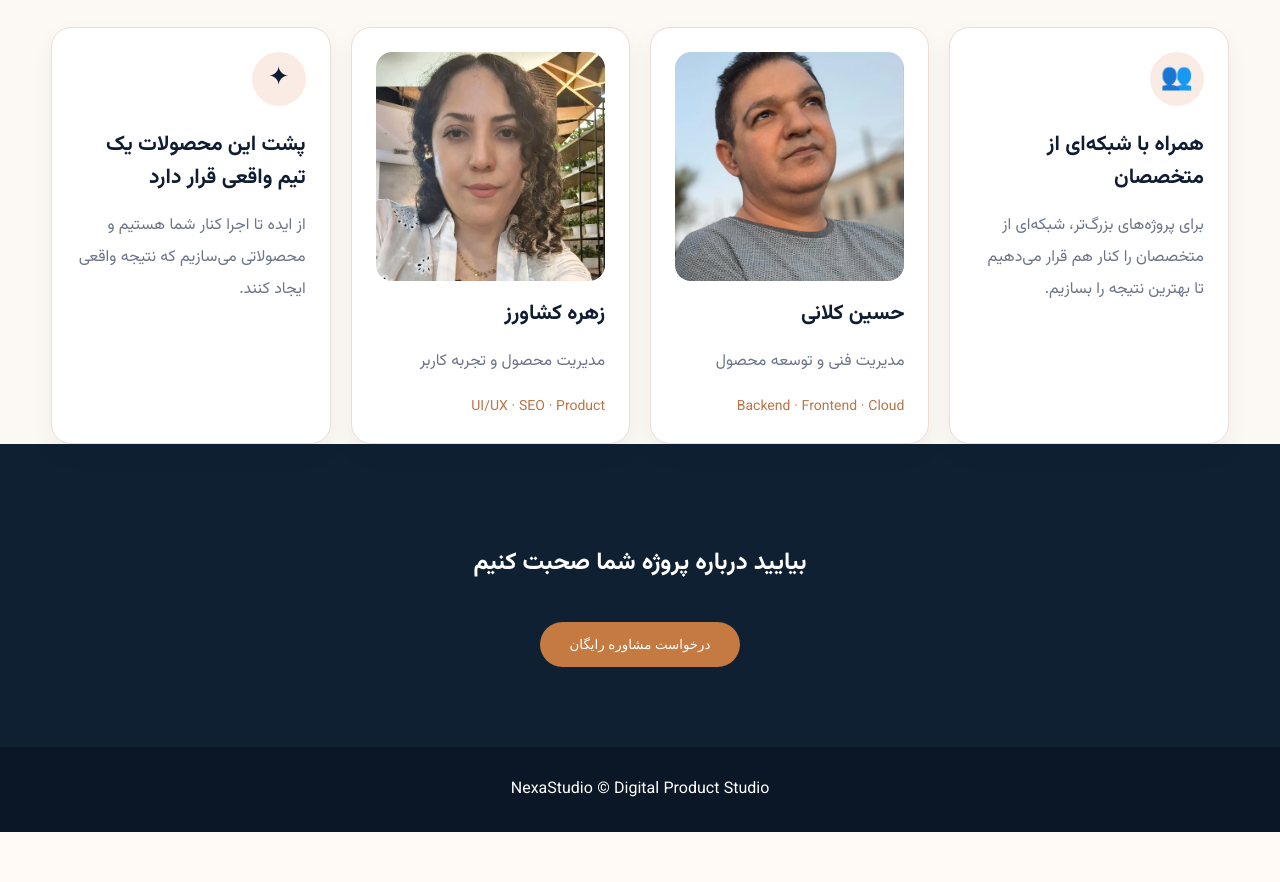
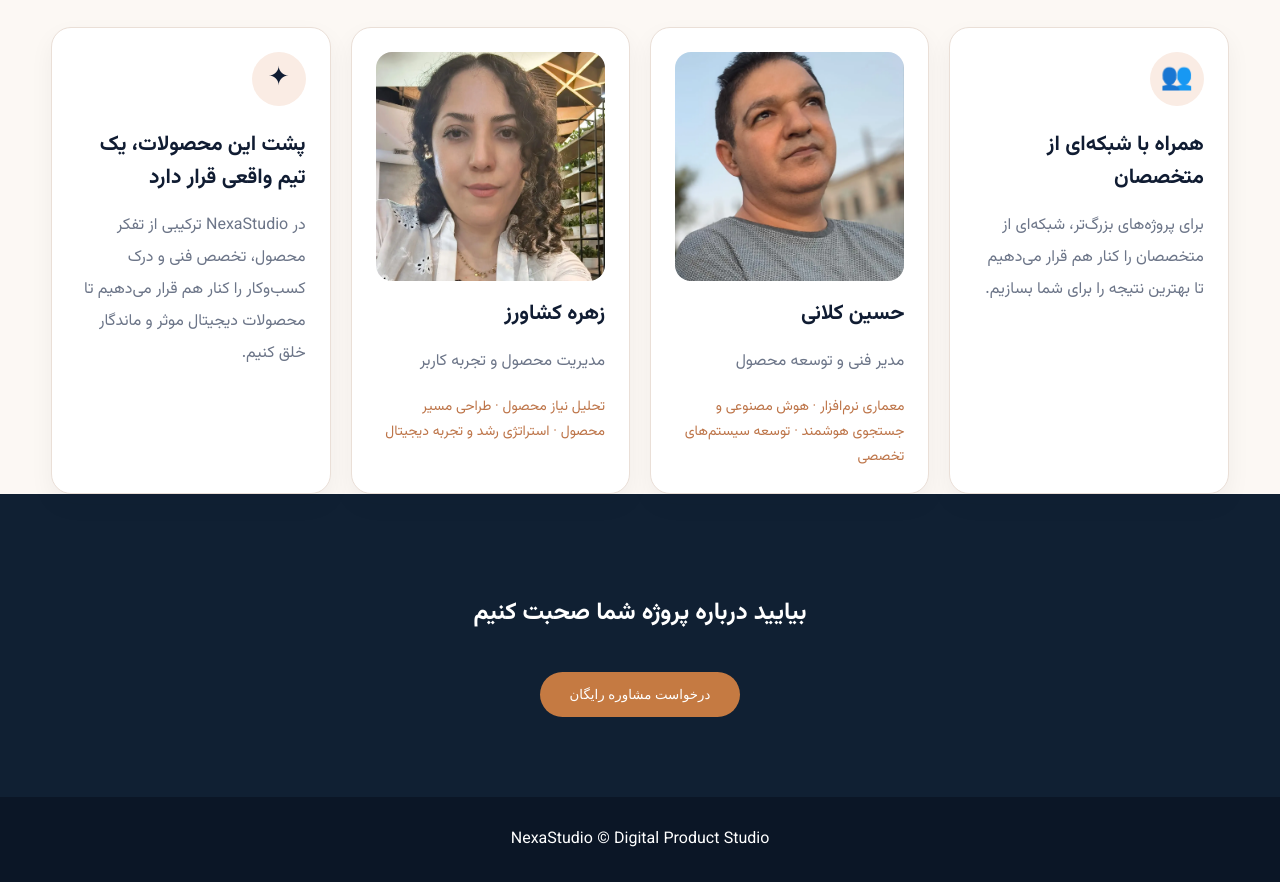
Before and after one commit to zohreksh/smartpilot, a Nuxt app: page / in a window 1280 px wide. Shown: the part 2180-3062 px from the top of the page. Before the commit the page ends 3012 px from the top, so only its background shows below. Built offline with nearby package versions, Linux system fonts and the light colour scheme.

Commit message:
Fix team cards text to match design

```diff
--- a/components/sections/TeamSection.vue
+++ b/components/sections/TeamSection.vue
@@ -11,7 +11,7 @@
         <article class="team-card">
           <div class="team-icon">👥</div>
           <h3>همراه با شبکه‌ای از متخصصان</h3>
-          <p>برای پروژه‌های بزرگ‌تر، شبکه‌ای از متخصصان را کنار هم قرار می‌دهیم تا بهترین نتیجه را بسازیم.</p>
+          <p>برای پروژه‌های بزرگ‌تر، شبکه‌ای از متخصصان را کنار هم قرار می‌دهیم تا بهترین نتیجه را برای شما بسازیم.</p>
         </article>
 
         <article class="team-card member-card">
@@ -19,8 +19,8 @@
             <img src="/images/team/hossein.webp" alt="حسین کلانی" />
           </div>
           <h3>حسین کلانی</h3>
-          <p>مدیریت فنی و توسعه محصول</p>
-          <span>Backend · Frontend · Cloud</span>
+          <p>مدیر فنی و توسعه محصول</p>
+          <span>معماری نرم‌افزار · هوش مصنوعی و جستجوی هوشمند · توسعه سیستم‌های تخصصی</span>
         </article>
 
         <article class="team-card member-card">
@@ -29,13 +29,13 @@
           </div>
           <h3>زهره کشاورز</h3>
           <p>مدیریت محصول و تجربه کاربر</p>
-          <span>UI/UX · SEO · Product</span>
+          <span>تحلیل نیاز محصول · طراحی مسیر محصول · استراتژی رشد و تجربه دیجیتال</span>
         </article>
 
         <article class="team-card">
           <div class="team-icon">✦</div>
-          <h3>پشت این محصولات یک تیم واقعی قرار دارد</h3>
-          <p>از ایده تا اجرا کنار شما هستیم و محصولاتی می‌سازیم که نتیجه واقعی ایجاد کنند.</p>
+          <h3>پشت این محصولات، یک تیم واقعی قرار دارد</h3>
+          <p>در NexaStudio ترکیبی از تفکر محصول، تخصص فنی و درک کسب‌وکار را کنار هم قرار می‌دهیم تا محصولات دیجیتال موثر و ماندگار خلق کنیم.</p>
         </article>
       </div>
     </div>
```
